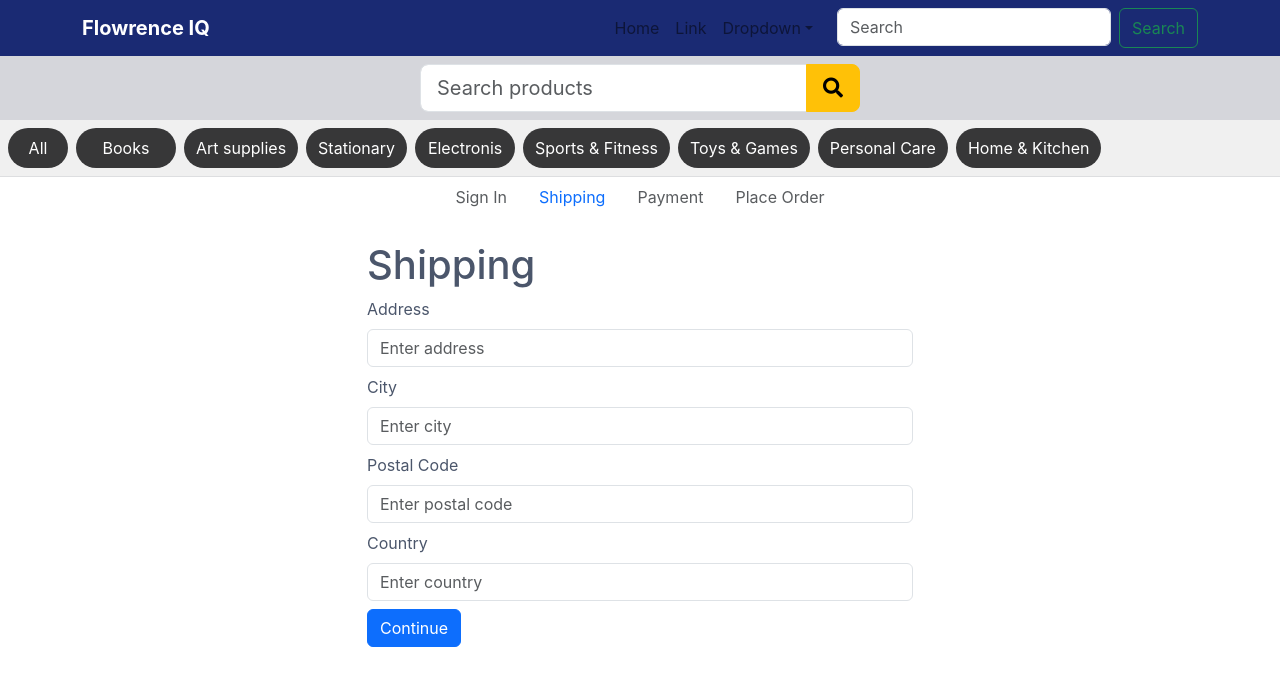
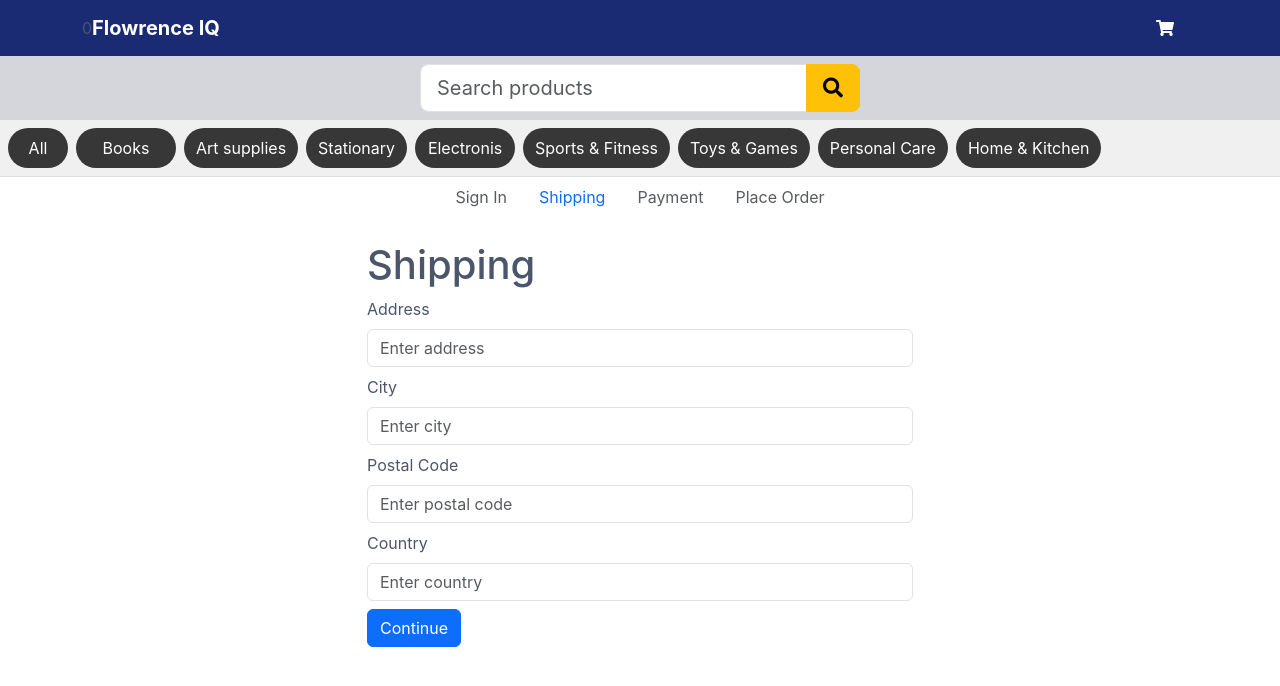
Before and after one commit to Golden-Mean-Ltc/flowrence-shop, a React (Vite) app: page /shipping in a window 1280 px wide. Shown: the top 686 px of the page. Built offline with nearby package versions, Linux system fonts and the light colour scheme.

Commit message:
Cart logo added in Header

```diff
--- a/src/components/OffcanvasExample.jsx
+++ b/src/components/OffcanvasExample.jsx
@@ -1,17 +1,21 @@
-import Button from 'react-bootstrap/Button'
+
 import Container from 'react-bootstrap/Container'
-import Form from 'react-bootstrap/Form'
 import Nav from 'react-bootstrap/Nav'
 import Navbar from 'react-bootstrap/Navbar'
-import NavDropdown from 'react-bootstrap/NavDropdown'
+// import NavDropdown from 'react-bootstrap/NavDropdown'
 import Offcanvas from 'react-bootstrap/Offcanvas'
+import { useSelector } from 'react-redux'
 
 function OffcanvasExample() {
+  const cartItems = useSelector((state) => state.cart.cartItems)
   var expand = 'md' // false, 'sm', 'md', 'lg', 'xl', 'x
   return (
-    <Navbar key={expand} expand={expand}  style={{background: '#1a2a73'}} >
+    <Navbar key={expand} expand={expand} style={{ background: '#1a2a73' }} >
       <Container >
-          <Navbar.Toggle aria-controls={`offcanvasNavbar-expand-${expand}`} />
+        <Navbar.Toggle aria-controls={`offcanvasNavbar-expand-${expand}`} />
+        {cartItems.length && <Nav.Link href='/cart' className='white'>
+          <i className="fas fa-shopping-cart " /> <span className="mx-2">{cartItems.length} </span>
+        </Nav.Link>}
         <Navbar.Brand href='/' className="fw-bold text-white">Flowrence IQ</Navbar.Brand>
 
         <Navbar.Offcanvas
@@ -25,10 +29,10 @@ function OffcanvasExample() {
             </Offcanvas.Title>
           </Offcanvas.Header>
           <Offcanvas.Body>
-            <Nav className='justify-content-end flex-grow-1 pe-3'>
-              <Nav.Link href='#action1'>Home</Nav.Link>
-              <Nav.Link href='#action2'>Link</Nav.Link>
-              <NavDropdown
+            <Nav className='justify-content-end flex-grow-1 pe-3  '>
+              <Nav.Link href='#action1'> <i className="fas fa-shopping-cart white"></i> </Nav.Link>
+
+              {/* <NavDropdown
                 title='Dropdown'
                 id={`offcanvasNavbarDropdown-expand-${expand}`}
               >
@@ -40,17 +44,9 @@ function OffcanvasExample() {
                 <NavDropdown.Item href='#action5'>
                   Something else here
                 </NavDropdown.Item>
-              </NavDropdown>
+              </NavDropdown> */}
             </Nav>
-            <Form className='d-flex'>
-              <Form.Control
-                type='search'
-                placeholder='Search'
-                className='me-2'
-                aria-label='Search'
-              />
-              <Button variant='outline-success'>Search</Button>
-            </Form>
+
           </Offcanvas.Body>
         </Navbar.Offcanvas>
       </Container>
--- a/src/components/cart/CartListItem.jsx
+++ b/src/components/cart/CartListItem.jsx
@@ -14,7 +14,7 @@ const CartListItem = ({ item }) => {
 	return (
 		<ListGroup.Item key={item.product} style={{ border: '1px solid #eee' }} className='py-3'>
 			<Row>
-				<Col sm={4} xs={3} className='text-center'>
+				<Col sm={4} xs={3} className='d-flex align-items-center'>
 					<Image
 						src={item.mainImage.imageUrl}
 						alt={item.name}
@@ -31,17 +31,17 @@ const CartListItem = ({ item }) => {
 							title={itemName}>
 							{itemName.slice(0, 75)}
 						</Link>
-						<button className="btn-close mx-1" onClick={() => dispatch(removeItem(item.asin))} />
 					</div>
-					<div className='row'>
+					<div className=' d-flex justify-content-between'>
 						<Col >${item.price}</Col>
 						<Col  >
-							<div className="d-flex justify-items-around">
+							<div className="d-flex justify-items-evenly">
 								<span className="badge btn-warning " onClick={() => dispatch(decreaseItemQuantity(item.asin))}  > - </span>
 								<span className="mx-2"> {item.quantity}</span>
 								<span className="badge btn-warning" onClick={() => dispatch(increaseItemQuantity(item.asin))}  > + </span>
 							</div>
 						</Col>
+							<button className="btn-close mx-1" onClick={() => dispatch(removeItem(item.asin))} />
 					</div>
 				</div>
 			</Row>
--- a/src/styles/index.css
+++ b/src/styles/index.css
@@ -427,3 +427,8 @@ footer i {
     text-align: center;
 	border-top: 2px solid #d8d8d8;
 }
+
+/* COLORS */
+.white {
+	color : #fff
+}
```
Also changed, not shown: 1 other file (tests, documents, lock files or other folders).
